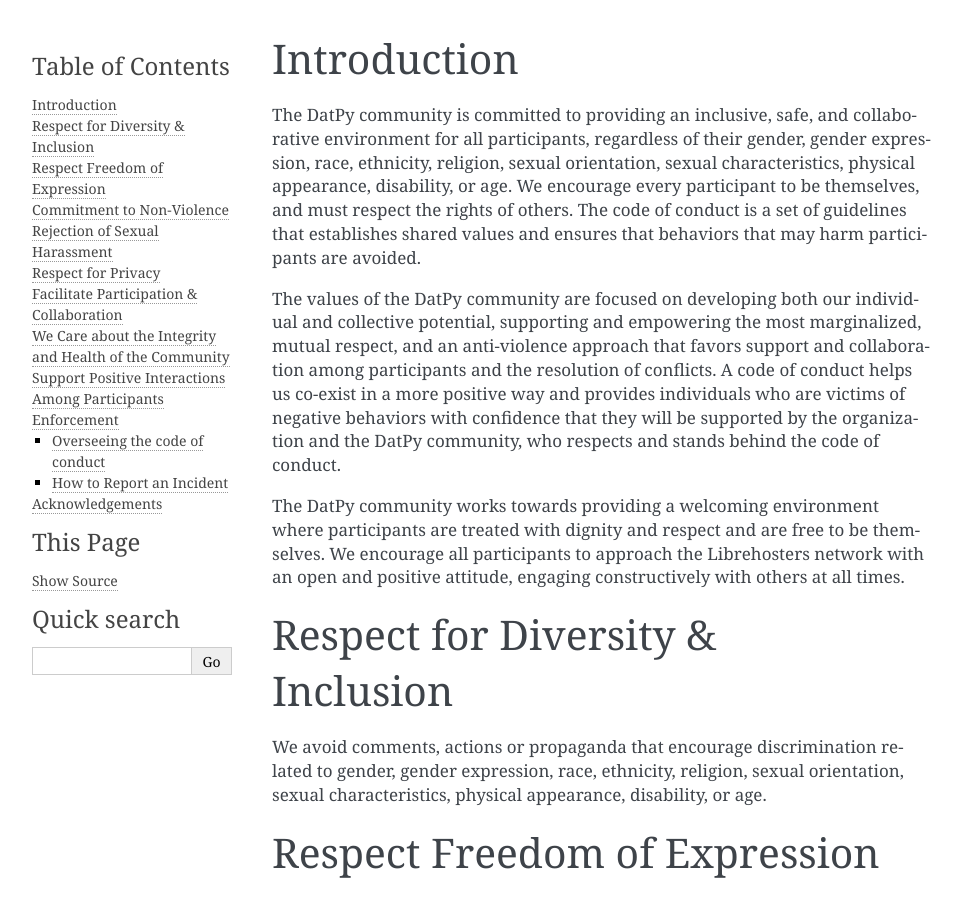
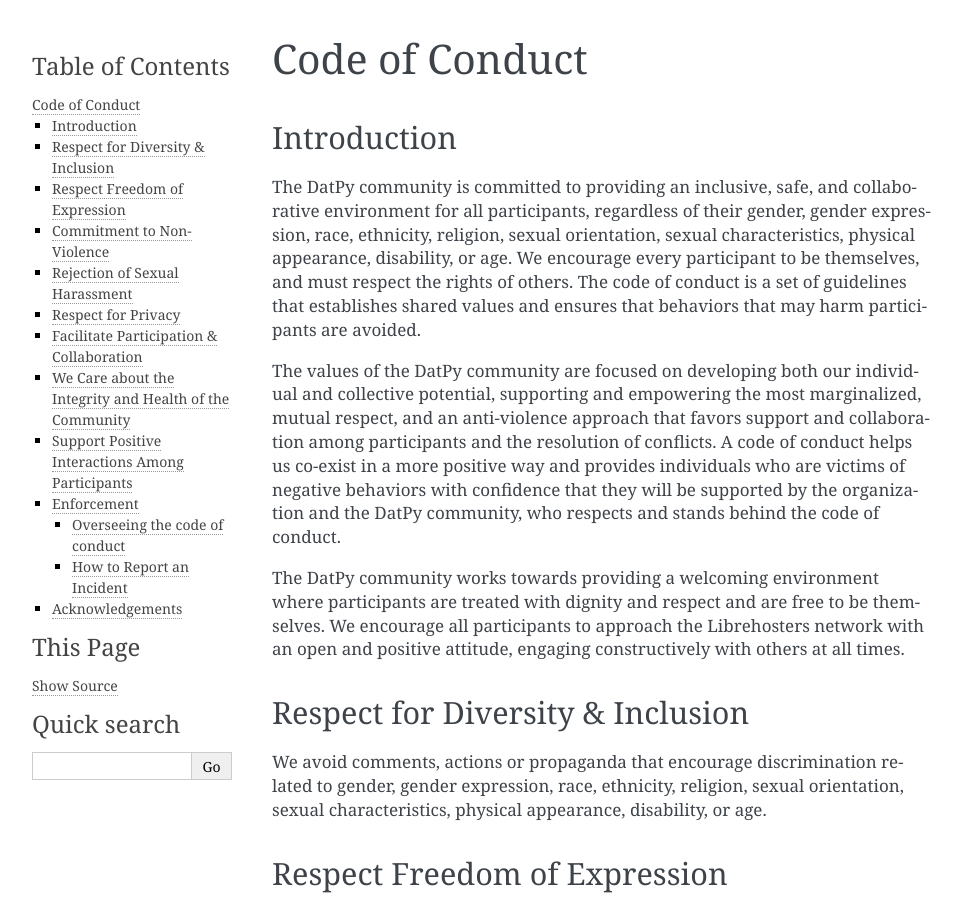
Before and after one commit to hyperpy/merkle-tree-stream, a Sphinx documentation site: the page built from documentation/source/code-of-conduct.rst, in a window 1280 px wide and 900 px high. Shown: the whole window, without its empty margins (148-1106 px from the left). Built offline with Sphinx 7.4.7, drawn with Linux system fonts in a browser that asks for light colours.

Commit message:
Fix documentation to render correctly

```diff
--- a/documentation/source/code-of-conduct.rst
+++ b/documentation/source/code-of-conduct.rst
@@ -1 +1,6 @@
+.. _code-of-conduct:
+
+Code of Conduct
+***************
+
 .. include:: ../../CODE_OF_CONDUCT.rst
--- a/documentation/source/conf.py
+++ b/documentation/source/conf.py
@@ -5,3 +5,4 @@
 master_doc = 'index'
 project = 'merkle-tree-stream'
 templates_path = ['_templates']
+extensions = ['sphinx.ext.autodoc', 'sphinx_autodoc_typehints']
--- a/documentation/source/contribute.rst
+++ b/documentation/source/contribute.rst
@@ -1 +1,5 @@
+**********
+Contribute
+**********
+
 .. include:: ../../CONTRIBUTING.rst
--- a/documentation/source/install.rst
+++ b/documentation/source/install.rst
@@ -1,6 +1,6 @@
-************
-Installation
-************
+*******
+Install
+*******
 
 .. code-block:: bash
 
```
